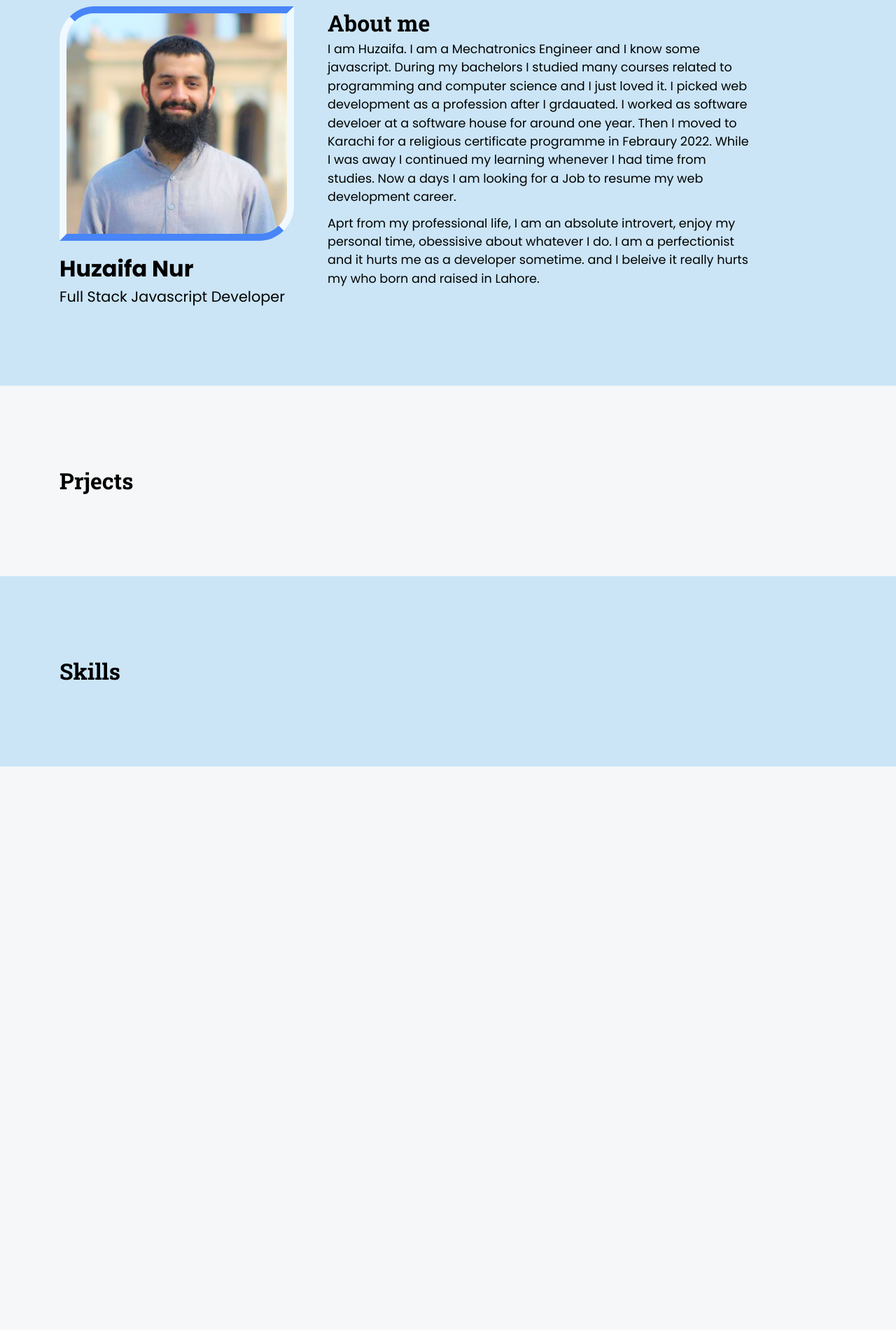
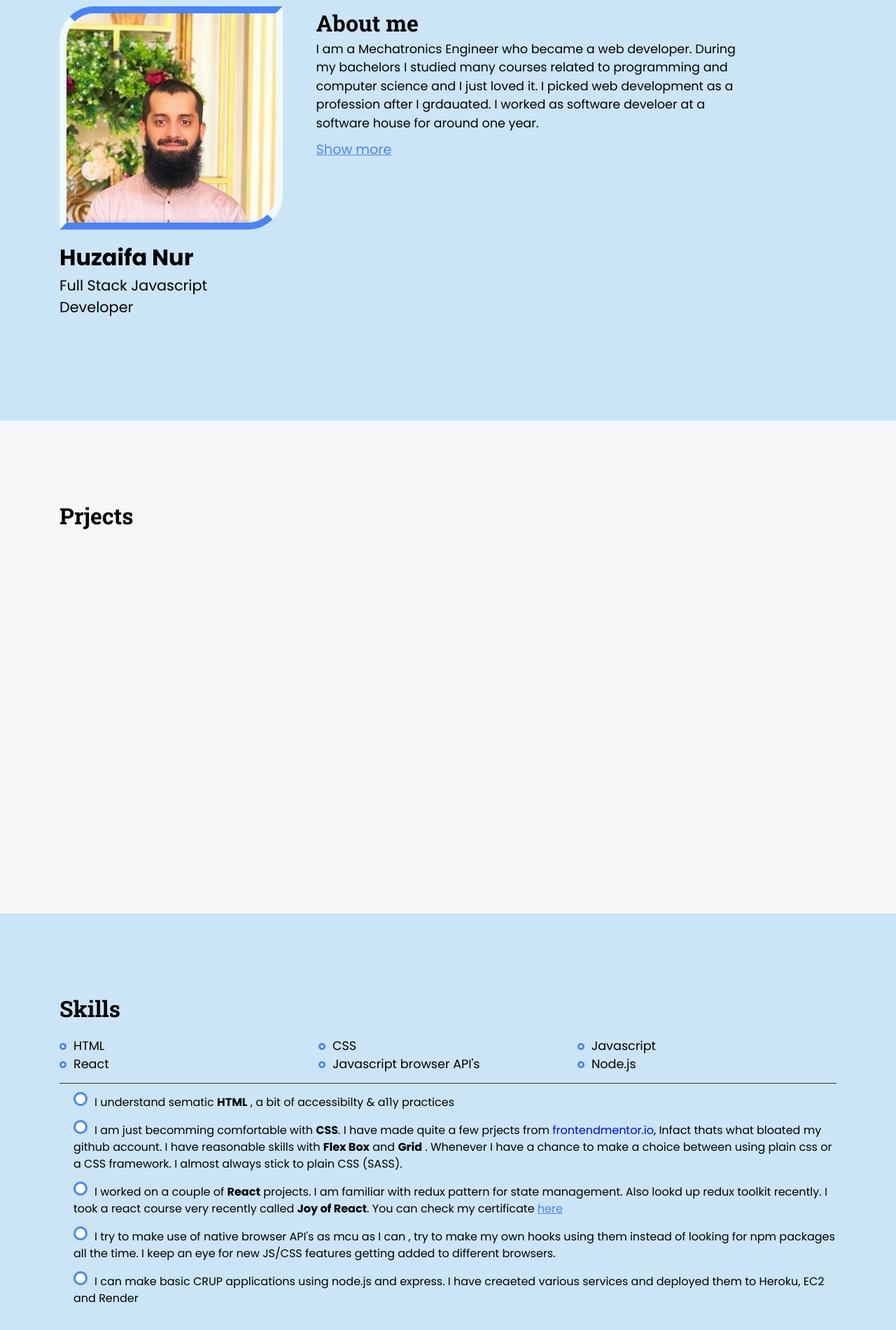
Before and after one commit to huzaifanur/portfolio, a Gatsby site: page / in a window 1280 px wide. Shown: the part 214-2114 px from the top of the page at 70% size. Before the commit the page ends 1309 px from the top, so only its background shows below. Built offline with nearby package versions, Linux system fonts and the light colour scheme; Gatsby itself is replaced by a stand-in of ours.

Commit message:
Added skills

```diff
--- a/gatsby-config.js
+++ b/gatsby-config.js
@@ -4,14 +4,21 @@
 module.exports = {
   siteMetadata: {
     title: `Portfolio`,
-    siteUrl: `https://www.yourdomain.tld`
+    siteUrl: `https://www.yourdomain.tld`,
   },
-  plugins: ["gatsby-plugin-sass", "gatsby-plugin-mdx", {
-    resolve: 'gatsby-source-filesystem',
-    options: {
-      "name": "pages",
-      "path": "./src/pages/"
+  plugins: [
+    "gatsby-plugin-sass",
+    "gatsby-plugin-mdx",
+    `gatsby-plugin-image`,
+    `gatsby-plugin-sharp`,
+    `gatsby-transformer-sharp`,
+    {
+      resolve: "gatsby-source-filesystem",
+      options: {
+        name: "pages",
+        path: "./src/pages/",
+      },
+      __key: "pages",
     },
-    __key: "pages"
-  }]
+  ],
 };
--- a/package.json
+++ b/package.json
@@ -17,9 +17,12 @@
   "dependencies": {
     "@mdx-js/react": "^2.3.0",
     "gatsby": "^5.9.0",
+    "gatsby-plugin-image": "^3.9.0",
     "gatsby-plugin-mdx": "^5.9.0",
     "gatsby-plugin-sass": "^6.9.0",
+    "gatsby-plugin-sharp": "^5.9.0",
     "gatsby-source-filesystem": "^5.9.0",
+    "gatsby-transformer-sharp": "^5.9.0",
     "react": "^18.2.0",
     "react-dom": "^18.2.0",
     "sass": "^1.62.1"
--- a/src/components/layout/Layout.js
+++ b/src/components/layout/Layout.js
@@ -6,6 +6,7 @@ export default function Layout({ children }) {
     <>
       <title>Huzaifa</title>
       <header className={header}>
+        <div></div>
         <p className={logo}>
           HUZ
           <br />
--- a/src/components/layout/globalStyles.css
+++ b/src/components/layout/globalStyles.css
@@ -15,8 +15,8 @@
   padding: 0;
   font: inherit;
 }
-ul[role="list"],
-ol[role="list"] {
+ul,
+ol {
   list-style: none;
 }
 html:focus-within {
--- a/src/pages/index.css
+++ b/src/pages/index.css
@@ -6,7 +6,7 @@
 }
 
 .section {
-  height: vh;
+  height: calc(100vh - 6rem);
   padding: 7rem 0;
 }
 
@@ -60,11 +60,18 @@
   margin-bottom: 0.7rem;
 }
 
+.more {
+  font-size: 1.2rem;
+  color: #4785f8;
+  text-decoration: underline;
+  cursor: pointer;
+}
 .bg-blue {
   background-color: #cbe5f6;
 }
 
 .frame {
+  overflow: hidden;
   object-fit: contain;
   border-color: #4785f8 #f0f9ff;
   border-image: none;
@@ -78,3 +85,59 @@
   aspect-ratio: 1;
   margin-inline: auto;
 }
+
+.skills-container {
+  margin-top: 1rem;
+}
+.row {
+  display: flex;
+  flex-direction: column;
+  width: 100%;
+}
+.row span {
+  font-size: 1.1rem;
+}
+
+@media (min-width: 50em) {
+  .row {
+    flex-direction: row;
+  }
+  .row span {
+    flex-basis: 33.33%;
+  }
+}
+
+.row span::before,
+.detail::before {
+  content: "";
+  display: inline-block;
+  width: 10px;
+  height: 10px;
+  border-radius: 50%;
+  background-color: white;
+  border: 3px solid #4785f8;
+  margin-right: 10px;
+}
+.detail::before {
+  width: 20px;
+  height: 20px;
+}
+
+hr {
+  margin: 0.8rem 0;
+  border: 0;
+  height: 1px;
+  background: #333;
+}
+.detail {
+  margin: 0.8rem 0;
+  margin-left: 20px;
+}
+
+strong {
+  font-weight: 700;
+}
+.block {
+  text-decoration: underline;
+  color: #4785f8;
+}
--- a/src/pages/index.js
+++ b/src/pages/index.js
@@ -1,9 +1,11 @@
 import React from "react";
 import Layout from "../components/layout/Layout";
-import profileImage from "../images/sun.jpg";
+import profileImage from "../images/sun.jpeg";
+import { StaticImage } from "gatsby-plugin-image";
 import "./index.css";
 
-export default function index() {
+export default function Index() {
+  const [more, setMore] = React.useState(false);
   return (
     <Layout>
       <>
@@ -11,7 +13,10 @@ export default function index() {
           <div className="container">
             <div className="even-columns">
               <div className="column-1">
-                <img className="frame" src={profileImage} alt="sun" />
+                <div className="frame">
+                  <StaticImage src="../images/sun.jpeg" />
+                </div>
+
                 <p>
                   <span className="name">Huzaifa Nur</span>
                   <br />
@@ -21,22 +26,37 @@ export default function index() {
               <div className="column-2">
                 <h2 className="section-heading">About me</h2>
                 <p className="description">
-                  I am Huzaifa. I am a Mechatronics Engineer and I know some
-                  javascript. During my bachelors I studied many courses related
-                  to programming and computer science and I just loved it. I
-                  picked web development as a profession after I grdauated. I
-                  worked as software develoer at a software house for around one
-                  year. Then I moved to Karachi for a religious certificate
-                  programme in Febraury 2022. While I was away I continued my
-                  learning whenever I had time from studies. Now a days I am
-                  looking for a Job to resume my web development career.
+                  I am a Mechatronics Engineer who became a web developer.
+                  During my bachelors I studied many courses related to
+                  programming and computer science and I just loved it. I picked
+                  web development as a profession after I grdauated. I worked as
+                  software develoer at a software house for around one year.
                 </p>
-                <p className="description">
-                  Aprt from my professional life, I am an absolute introvert,
-                  enjoy my personal time, obessisive about whatever I do. I am a
-                  perfectionist and it hurts me as a developer sometime. and I
-                  beleive it really hurts my who born and raised in Lahore.
-                </p>
+                {more && (
+                  <>
+                    <p className="description">
+                      Then I moved to Karachi for a religious certificate
+                      programme in Febraury 2022. While I was away I continued
+                      my learning whenever I had time from studies. Now a days I
+                      am looking for a Job to resume my web development career.
+                    </p>
+                    <p className="description">
+                      Other than that, I am an absolute introvert and obessisive
+                      about my work. I am a perfectionist at heart and it hurts
+                      which hurts at times
+                    </p>
+                    <p className="description">
+                      I <strong>TRY</strong> to keep a healthy routine, always
+                      wake up early in the morning and start my day with some
+                      meditation, walk or some other excercise. I believe health
+                      is precious gift and should not take it for granted by
+                      taking good care of it.
+                    </p>
+                  </>
+                )}
+                <div className="more" onClick={() => setMore(!more)}>
+                  {more ? <>show less</> : <> Show more</>}
+                </div>
               </div>
             </div>
           </div>
@@ -49,6 +69,58 @@ export default function index() {
         <section className="section bg-blue">
           <div className="container">
             <h2 className="section-heading">Skills</h2>
+            <div className="skills-container">
+              <div className="row">
+                <span>HTML</span>
+                <span>CSS</span>
+                <span>Javascript</span>
+              </div>
+              <div className="row">
+                <span>React</span>
+                <span>Javascript browser API's</span>
+                <span>Node.js</span>
+              </div>
+            </div>
+            <hr />
+            <p className="detail">
+              I understand sematic <strong>HTML</strong> , a bit of accessibilty
+              & a11y practices
+            </p>
+            <p className="detail">
+              I am just becomming comfortable with <strong>CSS</strong>. I have
+              made quite a few prjects from{" "}
+              <a style={{ color: "blue" }} href="https://frontendmentor.io/">
+                frontendmentor.io
+              </a>
+              , Infact thats what bloated my github account. I have reasonable
+              skills with <strong>Flex Box</strong> and <strong>Grid</strong> .
+              Whenever I have a chance to make a choice between using plain css
+              or a CSS framework. I almost always stick to plain CSS (SASS).
+            </p>
+            <p className="detail">
+              I worked on a couple of <strong>React</strong> projects. I am
+              familiar with redux pattern for state management. Also lookd up
+              redux toolkit recently. I took a react course very recently called{" "}
+              <strong>Joy of React</strong>. You can check my certificate{" "}
+              <a
+                href="https://courses.joshwcomeau.com/certificate/64197b50fc33dca3e7e5ff06"
+                className="block"
+              >
+                here
+              </a>
+            </p>
+            <p className="detail">
+              I try to make use of native browser API's as mcu as I can , try to
+              make my own hooks using them instead of looking for npm packages
+              all the time. I keep an eye for new JS/CSS features getting added
+              to different browsers.
+            </p>
+
+            <p className="detail">
+              I can make basic CRUP applications using node.js and express. I
+              have creaeted various services and deployed them to Heroku, EC2
+              and Render
+            </p>
           </div>
         </section>
       </>
```
Also changed, not shown: src/images/sun.jpeg (added), src/images/sun.jpg (deleted), 1 other file.
